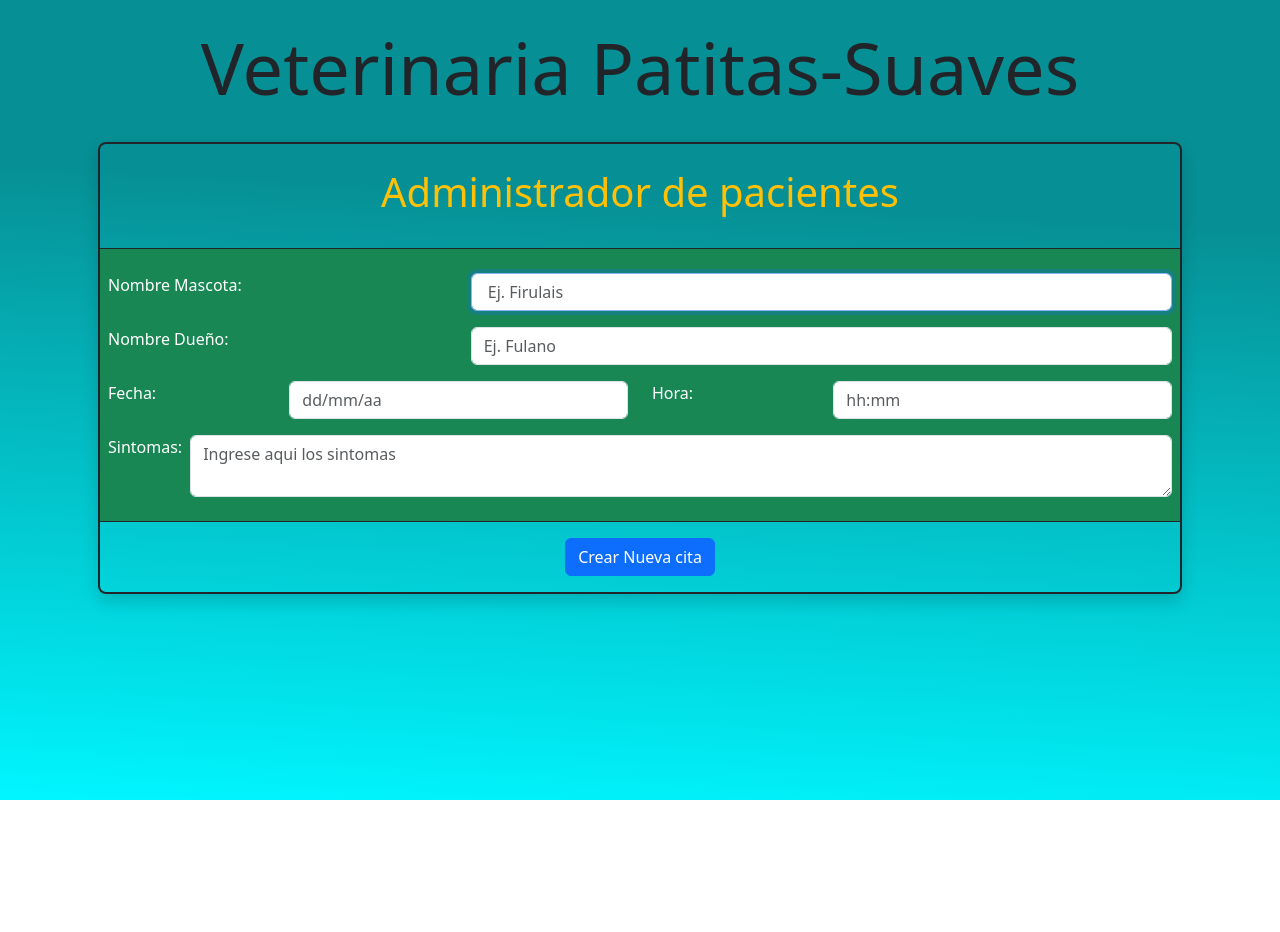
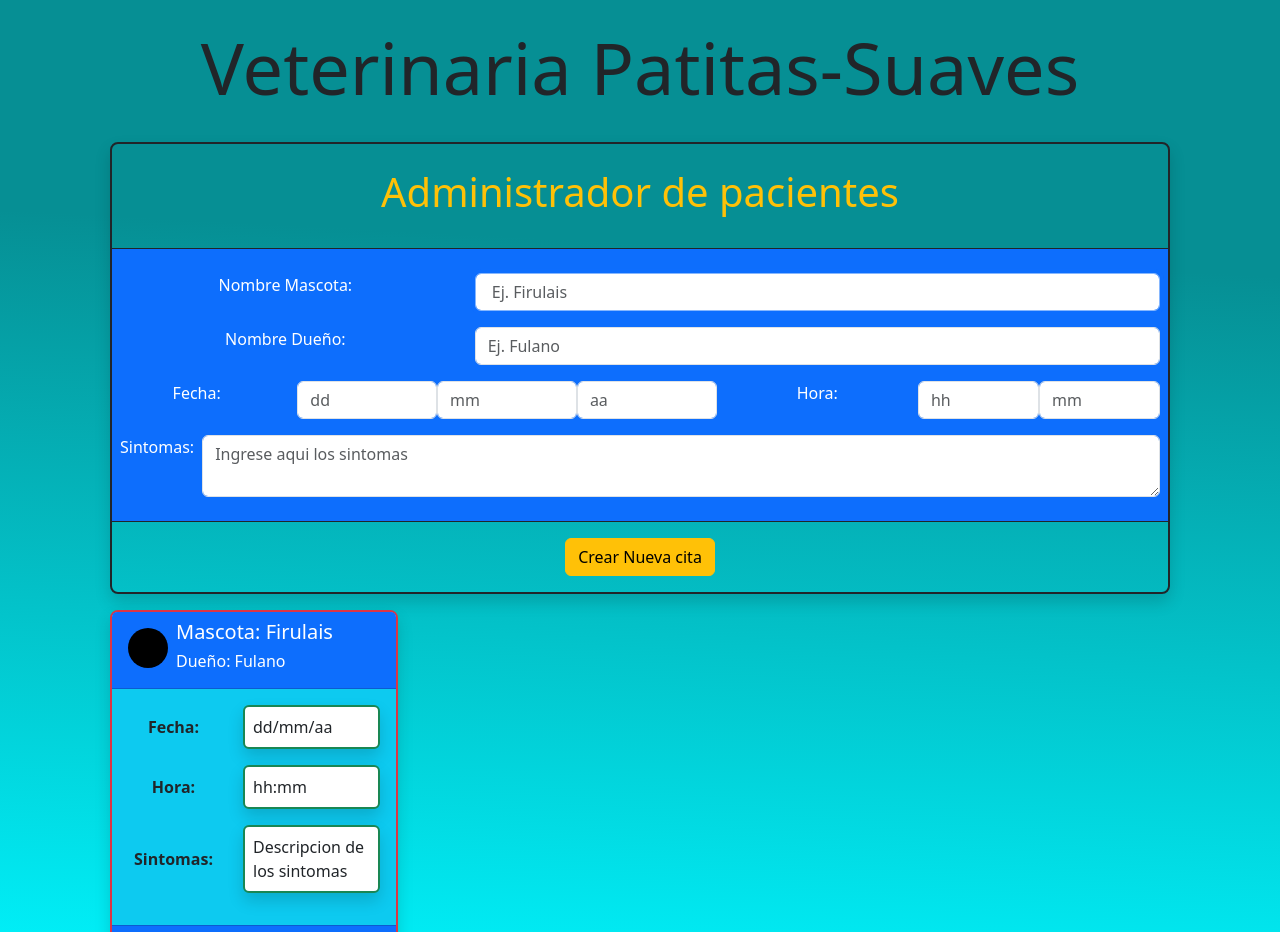
Before and after one commit to NicoAlmiron/tpReactEjercicio-9, a React (Vite) app: page / in a window 1280 px wide. Shown: the top 932 px of the page. Before the commit the page ends 800 px from the top, so only its background shows below. Built offline with nearby package versions, Linux system fonts and the light colour scheme.

Commit message:
se agrego el maquetado de la card del pasiente y se retocaron partes del formulario con fines practicos

```diff
--- a/src/components/AdministradorPacientes.jsx
+++ b/src/components/AdministradorPacientes.jsx
@@ -2,15 +2,18 @@ import React from "react";
 import {
   Button,
   Col,
+  Container,
   Form,
   FormControl,
   FormGroup,
   FormLabel,
   Row,
 } from "react-bootstrap";
+import MostrarPacientes from "./MostrarPacientes";
 
 const AdministradorPacientes = () => {
   return (
+    <Container>
       <section className="border border-2 border-dark rounded-3 mx-3 shadow ">
         <article className="py-4 border-bottom border-dark">
           <h4 className="display-6 text-center text-warning">
@@ -18,10 +21,10 @@ const AdministradorPacientes = () => {
           </h4>
         </article>
         <Form className="text-white">
-        <div className="bg-success py-4">
+          <div className="bg-primary py-4">
             <FormGroup controlId="nombreMascota" className="mb-3 px-2">
               <Row>
-              <Col xs={4}>
+                <Col xs={4} className="text-center">
                   <FormLabel>Nombre Mascota:</FormLabel>
                 </Col>
                 <Col xs={8}>
@@ -36,7 +39,7 @@ const AdministradorPacientes = () => {
             </FormGroup>
             <FormGroup controlId="nombreDueño" className="mb-3 px-2">
               <Row>
-              <Col xs={4}>
+                <Col xs={4} className="text-center">
                   <FormLabel className="fs-light">Nombre Dueño:</FormLabel>
                 </Col>
                 <Col xs={8}>
@@ -50,23 +53,38 @@ const AdministradorPacientes = () => {
             </FormGroup>
             <FormGroup controlId="fechaHora" className="mb-3 px-2">
               <Row>
-              <Col xs={2}>
+                <Col xs={2} className="text-center">
                   <FormLabel>Fecha:</FormLabel>
                 </Col>
-              <Col xs={4}>
+                <Col xs={5} className="d-flex">
                   <FormControl
                     type="number"
-                  placeholder="dd/mm/aa"
+                    placeholder="dd"
+                    required
+                  ></FormControl>
+                  <FormControl
+                    type="number"
+                    placeholder="mm"
+                    required
+                  ></FormControl>
+                  <FormControl
+                    type="number"
+                    placeholder="aa"
                     required
                   ></FormControl>
                 </Col>
-              <Col xs={2}>
+                <Col xs={2} className="text-center">
                   <FormLabel>Hora:</FormLabel>
                 </Col>
-              <Col xs={4}>
+                <Col xs={3} className="d-flex">
                   <FormControl
                     type="number"
-                  placeholder="hh:mm"
+                    placeholder="hh"
+                    required
+                  ></FormControl>
+                  <FormControl
+                    type="number"
+                    placeholder="mm"
                     required
                   ></FormControl>
                 </Col>
@@ -83,10 +101,14 @@ const AdministradorPacientes = () => {
             </FormGroup>
           </div>
           <div className="text-center border-top border-dark">
-          <Button className="my-3">Crear Nueva cita</Button>
+            <Button variant="warning" className="my-3" type="submit">
+              Crear Nueva cita
+            </Button>
           </div>
         </Form>
       </section>
+      <MostrarPacientes></MostrarPacientes>
+    </Container>
   );
 };
 
--- /dev/null
+++ b/src/components/CardPaciente.jsx
@@ -0,0 +1,67 @@
+import React from "react";
+import { Button, Card, Col, Row } from "react-bootstrap";
+
+const CardPaciente = () => {
+  return (
+    <Card
+      style={{ width: "18rem" }}
+      className="m-3 border-danger border-2 shadow rounded-3"
+    >
+      <Card.Header className="d-flex bg-primary">
+        <div
+          style={{
+            width: "40px",
+            height: "40px",
+            background: "black",
+            borderRadius: "3rem",
+          }}
+          className="me-2 mt-2"
+        ></div>
+        <div>
+          <h5 className="text-white ">Mascota: Firulais</h5>
+          <h6 className="text-white fw-light">Dueño: Fulano</h6>
+        </div>
+      </Card.Header>
+      <Card.Body className="bg-info ">
+        <Row className="d-flex justify-content-center align-items-center">
+          <Col xs={5} className="text-center">
+            <p className="fw-bold">Fecha:</p>
+          </Col>
+          <Col xs={7}>
+            <p className="bg-white border border-success border-2 p-2 rounded shadow">
+              dd/mm/aa
+            </p>
+          </Col>
+        </Row>
+        <Row className="d-flex justify-content-center align-items-center">
+          <Col xs={5} className="text-center">
+            <p className="fw-bold">Hora:</p>
+          </Col>
+          <Col xs={7}>
+            <p className="bg-white border border-success border-2 p-2 rounded shadow">
+              hh:mm
+            </p>
+          </Col>
+        </Row>
+        <Row className="d-flex justify-content-center align-items-center ">
+          <Col xs={5} className="text-center">
+            <p className="fw-bold">Sintomas:</p>
+          </Col>
+          <Col xs={7}>
+            <p className="bg-white border border-success border-2 p-2 rounded shadow">
+              Descripcion de los sintomas
+            </p>
+          </Col>
+        </Row>
+        {/* <p className="fw-bold">Fecha: dd/mm/aa</p>
+        <p>Hora: hh:mm</p>
+        <p>Sintomas: descripsion de los sintomas</p> */}
+      </Card.Body>
+      <Card.Footer className="bg-primary text-end">
+        <Button variant="danger">Borrar</Button>
+      </Card.Footer>
+    </Card>
+  );
+};
+
+export default CardPaciente;
--- /dev/null
+++ b/src/components/MostrarPacientes.jsx
@@ -0,0 +1,17 @@
+import React, { Component } from "react";
+import CardPaciente from "./CardPaciente";
+
+export class MostrarPacientes extends Component {
+  render() {
+    return (
+      <article className="d-flex flex-wrap justify-content-between">
+        <CardPaciente></CardPaciente>
+        {/* <CardPaciente></CardPaciente>
+        <CardPaciente></CardPaciente>
+        <CardPaciente></CardPaciente> */}
+      </article>
+    );
+  }
+}
+
+export default MostrarPacientes;
```
Lines whose indentation alone changed are shown as unchanged.
